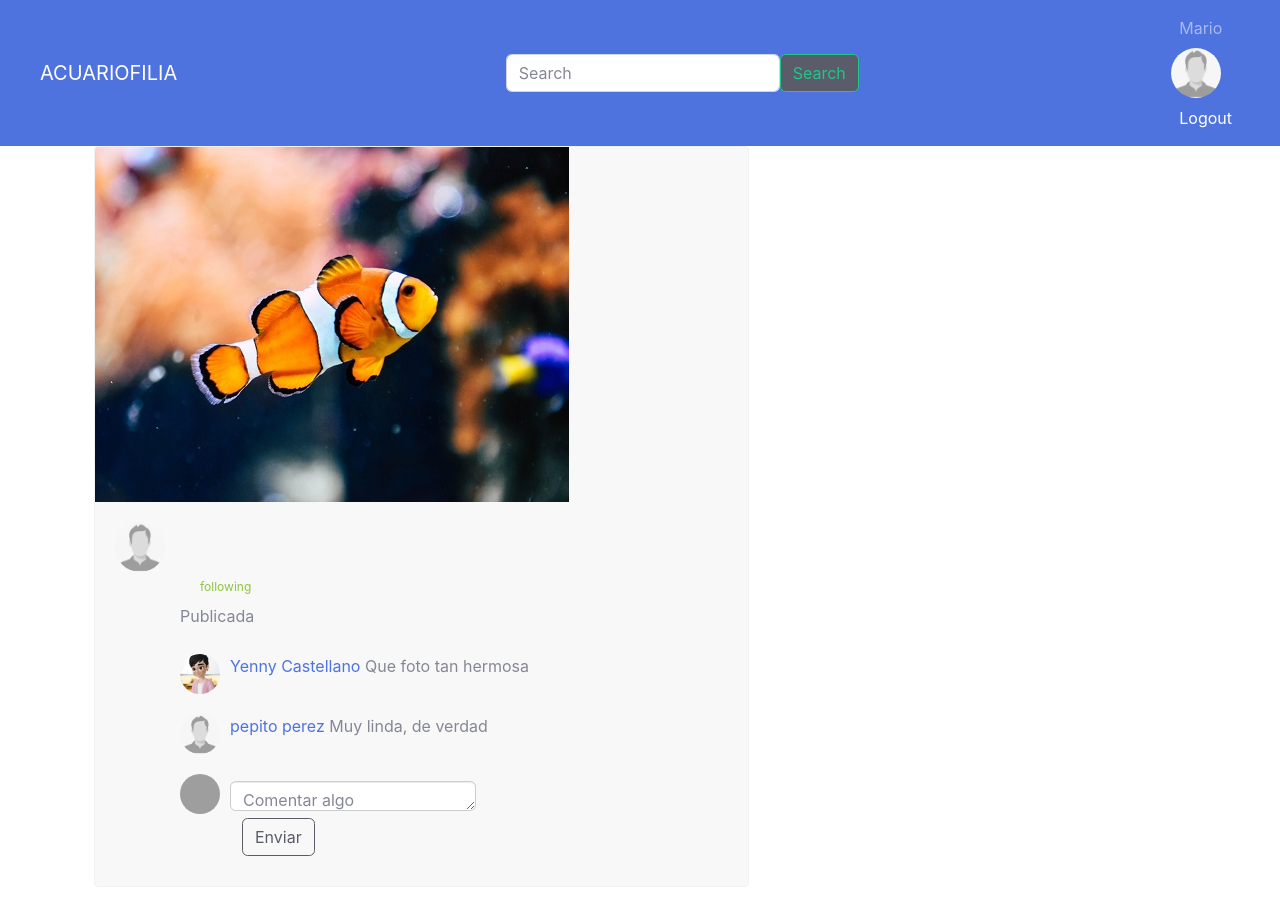
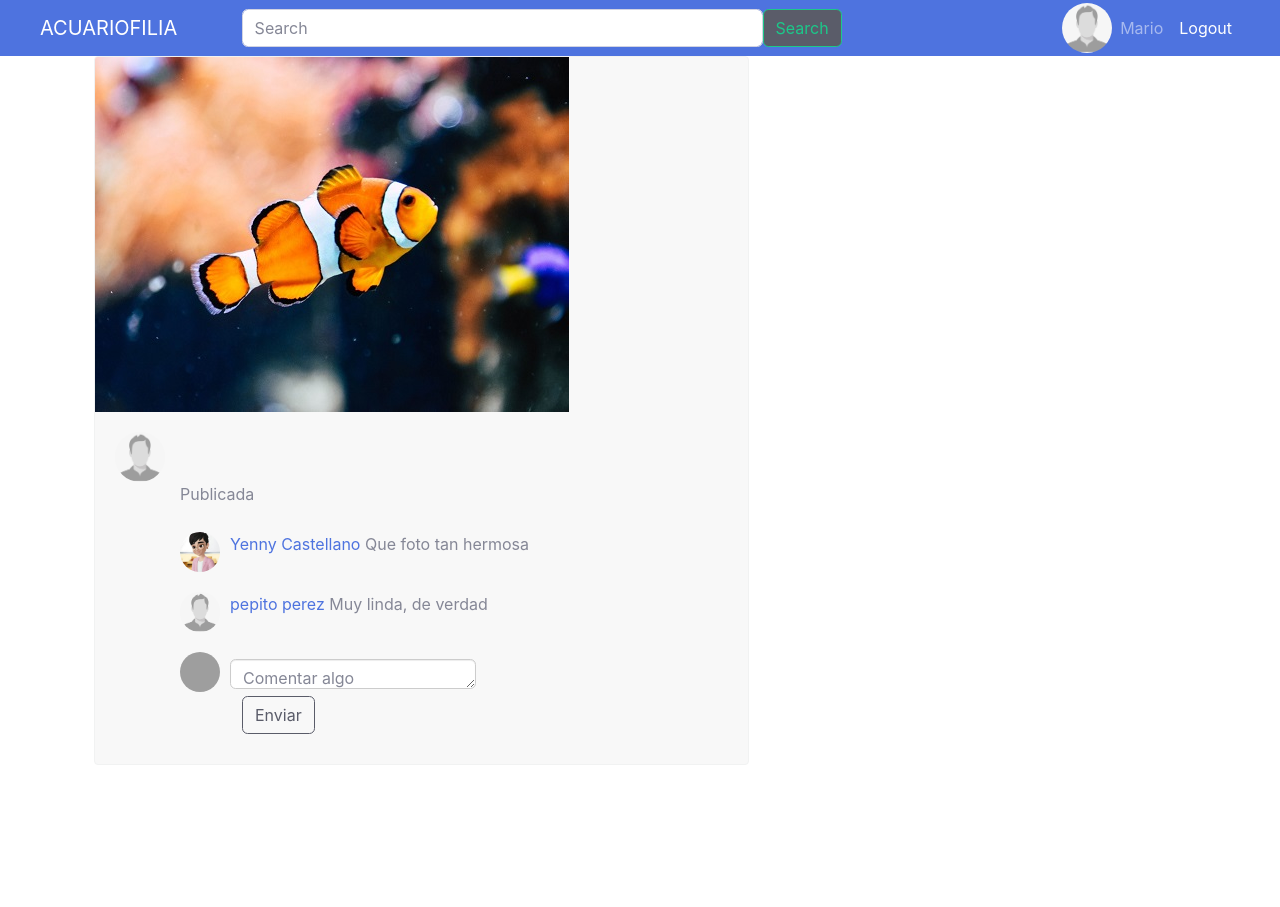
Before and after one commit to mlinang/Acuariofilia, a Flask app: page /postdetail?codigo=1 in a window 1280 px wide. After the commit the page ends 765 px from the top, so only its background shows below. Run offline with Flask 2, Linux system fonts and the light colour scheme; a user stored in the database is signed in; data comes from the database, SQL or seed files in the repository; both versions use the stored data as it was after the commit; some libraries are stand-ins or nearby versions; grey boxes are pictures that could not be loaded.

Commit message:
postdetail

```diff
--- a/main.py
+++ b/main.py
@@ -183,7 +183,7 @@ def login():
 @app.route('/logout')
 def logout():
     if 'id' in session:
-        session.pop('id')
+        #session.pop('id')
         session.clear()
     return redirect(url_for('feed'))
 
--- a/static/css/post_style.css
+++ b/static/css/post_style.css
@@ -9,7 +9,18 @@ body{margin-top:20px;}
   overflow: hidden;
   position: relative;
 }
-
+.contenedorLogin{
+  height: 40px;
+  width: 350px;
+  display: flex;
+  flex-direction: row-reverse;
+}
+.av-user-icon{
+  align-self: center;
+}
+.d-flex{
+  width: 50%;
+}
 .post-content img.post-image{
   width: 60vw;
   height: auto;
--- a/templates/postdetail.html
+++ b/templates/postdetail.html
@@ -14,22 +14,26 @@
                         <input class="form-control me-2" type="search" name="palabra" placeholder="Search" aria-label="Search">
                         <button class="btn btn-outline-success bg-primary bg-dark" type="submit">Search</button>
                     </form>
+                {% if 'id' in session %}
+                                        <!-- hay un bug en el logout realmente no cierra la sesion -->
+                    <div class="contenedorLogin">
+                        <div class="logout">
+                            <span class="navbar-text p-2 bd-highlight"> <a href="{{'logout'}}">Logout</a> </span>
+                        </div>
+                        <div class="fullname">
+                            <span class="navbar-text p-2 bd-highlight"> {{ session['fullname'] }} </span>
+                        </div>
+                        <div class="av-user-icon">
+                            <a href="{{url_for('perfil', codigo = session['id']) }}"><img src="../static/images/perfil/{% print(postsel[0][15]) %}" alt="user" class="fotoperfil-md-left"></a>
+                        </div>
 
-                    <div class="" id=""> <!-- falta corrgir -->
-                        <div class="">
-                            {% if 'id' in session %}
-                                <span class="navbar-text p-2 bd-highlight"> {{ session['fullname'] }} </span>
-                                <!-- hay un bug en el logout realmente no cierra la sesion -->
-                                <div class="av-user-icon">
-                                    <img src="../static/images/perfil/{% print(postsel[0][15]) %}" alt="user" class="fotoperfil-md-left">
-                                </div>
-                                <span class="navbar-text p-2 bd-highlight"> <a href="{{'logout'}}">Logout</a> </span>
-                            {% else %}
-                                <span class="navbar-text p-2 bd-highlight"> <a href="{{'login'}}">Login</a> </span>
-                                <!-- <span class="navbar-text p-2 bd-highlight"> <a href="{{'registro'}}">Registro</a> </span> -->
-                            {% endif %}
-                        </div>
+
+                    {% else %}
+                        <span class="navbar-text p-2 bd-highlight"> <a href="{{'login'}}">Login</a> </span>
+                        <!-- <span class="navbar-text p-2 bd-highlight"> <a href="{{'registro'}}">Registro</a> </span> -->
                     </div>
+                    {% endif %}
+
                 </div>
             </nav>
 
@@ -73,17 +77,14 @@
                     <div class="post-content ">
                         <img src="../static/images/post/{% print(postsel[0][1]) %}" class="img-fluid" alt=" image">
                             <div class="post-container">
-                                <img src="../static/images/perfil/{% print(postsel[0][15]) %}" alt="user" class="fotoperfil-md-left">
+                                <a href="{{url_for('perfil', codigo = session['id']) }}"><img src="../static/images/perfil/{% print(postsel[0][15]) %}" alt="user" class="fotoperfil-md-left"></a>
                                 <div class="post-detail">
                                     <div class="user-info">
-                                        <h5><a href="{{url_for('perfil', codigo = postsel[0][4]) }}" class="profile-link">{% print(postsel[7]) %}</a> <span class="following">following</span></h5>
                                         <p class="text-muted">Publicada {% print(postsel[3]) %}</p>
                                     </div>
-                                    <div class="line-divider"></div>
                                     <div class="post-text">
                                         <p>{% print(postsel[3]) %}  </p>
                                      </div>
-                                    <div class="line-divider"></div>
                                     {% for com in comPost %}
                                         <div class="post-comment">
                                             <img src="../static/images/perfil/{% print(com[14]) %}" alt="" class="profile-photo-sm">
@@ -100,10 +101,6 @@
                                             </div>
                                         </form>
                                     </div>
-
-
-
-
                                     </form>
                                 </div>
                             </div>
--- a/templates/search.html
+++ b/templates/search.html
@@ -59,10 +59,9 @@
                             </div>
             </div>
             <br>
-        <div class="container">
+            <div  iv class="container">
                 <div class="row ng-scope">
                     <div class="col-md-3 col-md-push-9">
-
                         <ul class= "list-group">
                             <li class="list-group-item d-flex justify-content-between align-items-center"><a href="#">Personas <span class="badge bg-primary rounded-pill">34</span></a>
                             </li>
@@ -85,7 +84,7 @@
                                             <p class="description">Educadora en Tecnología y DIY'er como hobbie. Me encanta la decoración del hogar, la planificación de eventos y viajar</p>
                                         </div>
                                         <div class="col-sm-3 text-align-center">
-                                      <p class="fs-mini text-muted">2,898 publicaciones</p><a class="btn btn-primary btn-info btn-sm" href="#">Ver perfil</a>
+                                        <p class="fs-mini text-muted">2,898 publicaciones</p><a class="btn btn-primary btn-info btn-sm" href="{{url_for('perfil', codigo = pfound[0]) }}">Ver perfil</a>
                                         </div>
                                     </div>
                                 </div>
```
Also changed, not shown: database.db. Lines whose indentation alone changed are shown as unchanged.
